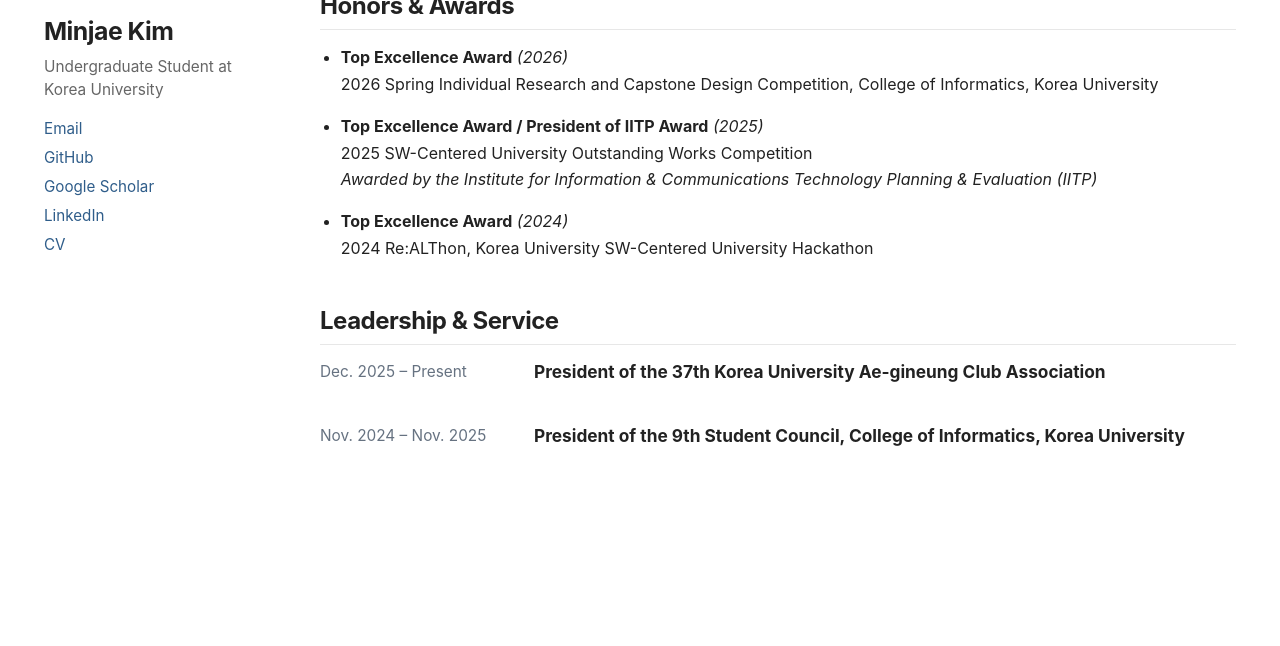
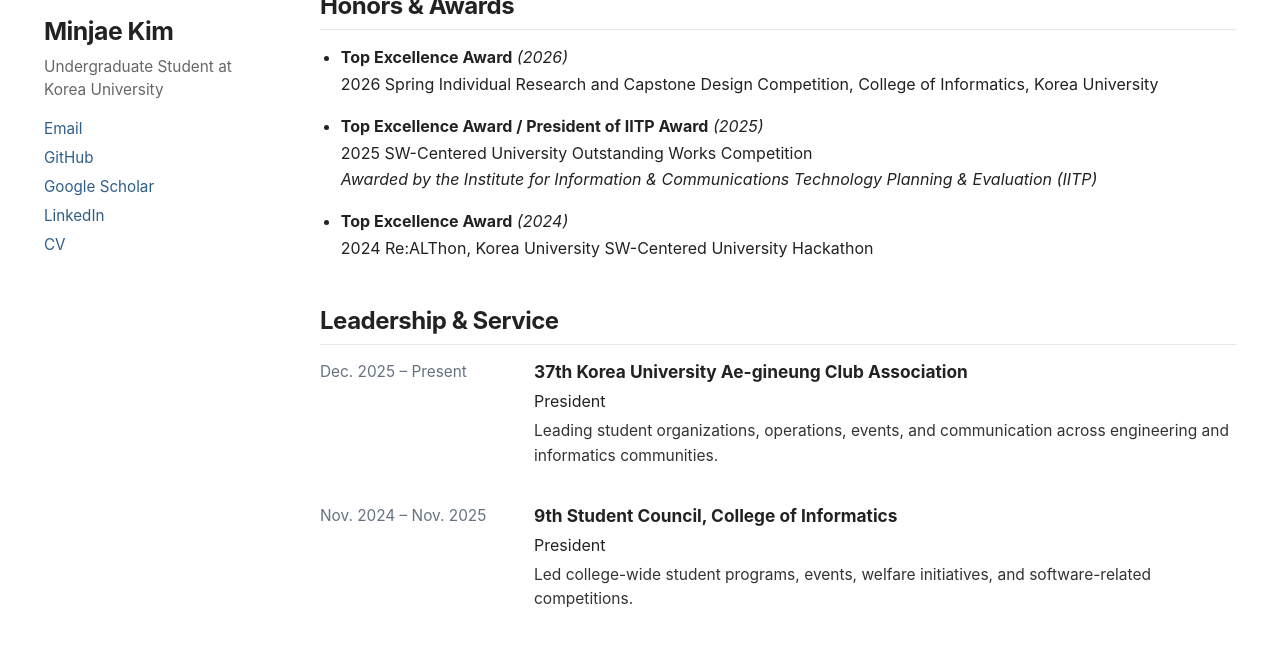
Before and after one commit to kmj200392/kmj200392.github.io, a Jekyll site: the page built from _pages/about.md, in a window 1280 px wide and 900 px high, scrolled down 1066 px, cut to the strip 208-854 px from the top of the window. Built offline with Jekyll 4.4.1, drawn with Linux system fonts in a browser that asks for light colours; before the commit the page ends 1807 px from its top, so only the background shows below that.

Commit message:
Restore original leadership section

```diff
--- a/_pages/about.md
+++ b/_pages/about.md
@@ -83,14 +83,18 @@ My research focuses on developing **more capable, efficient, and adaptive large
   <div class="experience-item">
     <div class="experience-date">Dec. 2025 – Present</div>
     <div class="experience-content">
-      <div class="experience-title">President of the 37th Korea University Ae-gineung Club Association</div>
+      <div class="experience-title">37th Korea University Ae-gineung Club Association</div>
+      <div class="experience-role">President</div>
+      <div class="experience-description">Leading student organizations, operations, events, and communication across engineering and informatics communities.</div>
     </div>
   </div>
 
   <div class="experience-item">
     <div class="experience-date">Nov. 2024 – Nov. 2025</div>
     <div class="experience-content">
-      <div class="experience-title">President of the 9th Student Council, College of Informatics, Korea University</div>
+      <div class="experience-title">9th Student Council, College of Informatics</div>
+      <div class="experience-role">President</div>
+      <div class="experience-description">Led college-wide student programs, events, welfare initiatives, and software-related competitions.</div>
     </div>
   </div>
 </div>
```
